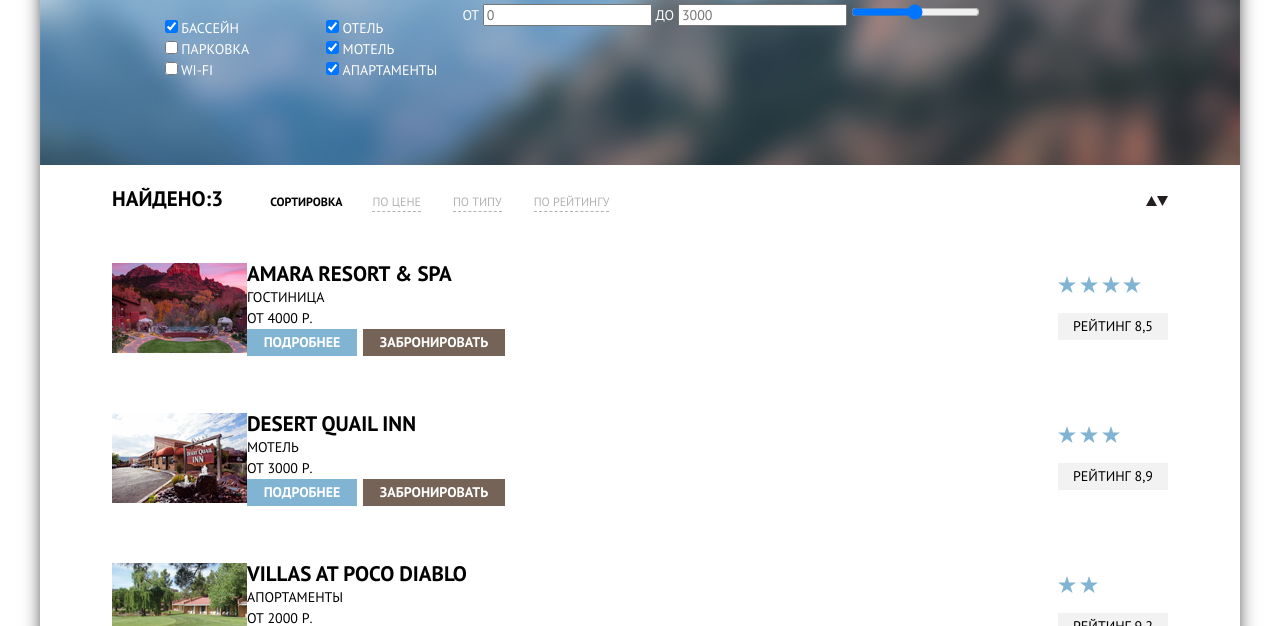
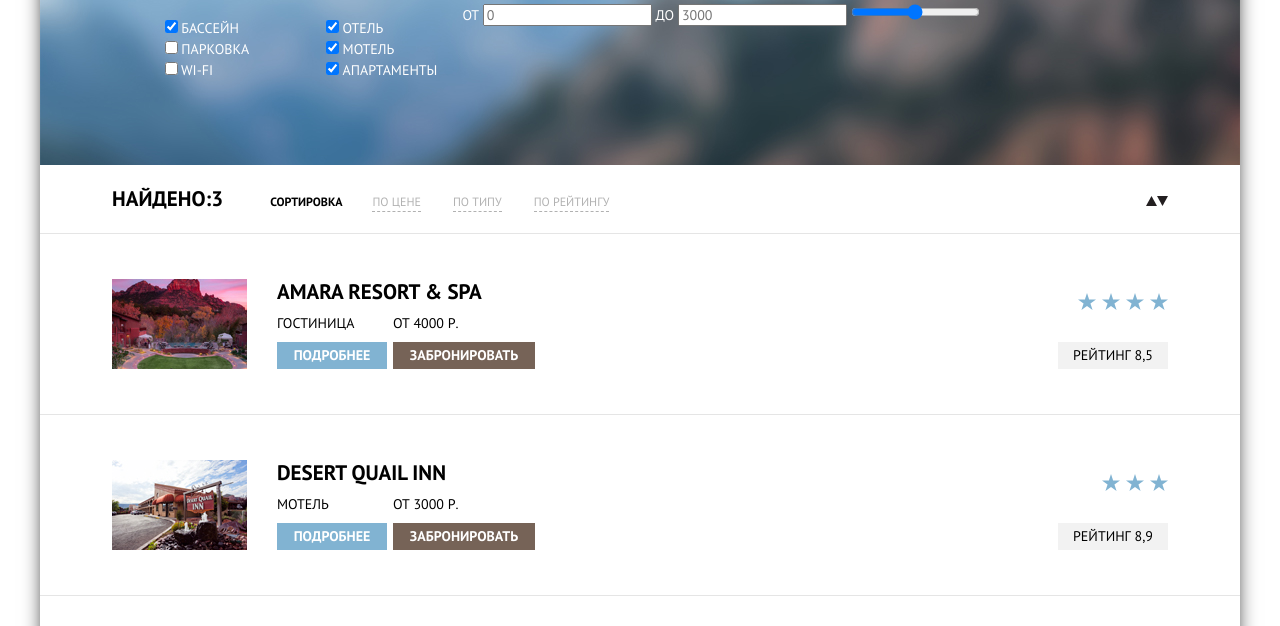
Before and after one commit to PavelZavgorodny/1135857-sedona-26, a plain HTML site: page hotels.html in a window 1280 px wide. Shown: the part 108-734 px from the top of the page. Drawn offline with Linux system fonts and the light colour scheme.

Commit message:
flex catalog

```diff
--- a/css/style.css
+++ b/css/style.css
@@ -124,7 +124,10 @@
 
 .advantage {
   display: flex;
+  flex-wrap: wrap;
   flex-direction: column;
+  align-content: flex-end;
+  align-items: flex-start;
   list-style: none;
   margin: 0;
   padding: 0;
@@ -140,7 +143,6 @@
 .advantage_item.expanded {
   display: flex;
   flex-wrap: wrap;
-  justify-content: space-between;
   background-color: #81b3d2;
   color: #ffffff;
   min-height: 256px;
@@ -158,6 +160,8 @@
 
 .photo_block img{
   display: block;
+  width: 100%;
+  height: auto;
 }
 
 .advantage_item h2 {
@@ -282,6 +286,10 @@
   background-color: #f2f2f2;
   font-weight: bold;
   color: #000000;
+}
+
+.booking_form label {
+  margin-top: 7px;
 }
 
 .date input {
@@ -436,26 +444,34 @@
   list-style: none;
 }
 
-.hotels {
+.hotels_list {
   margin: 0;
   padding: 0;
   list-style: none;
 }
 
-.hotels li {
+.hotels_list_item {
+  min-height: 150px;
   display: flex;
   align-items: center;
-  padding: 0 72px;
-  min-height: 150px;
+  padding: 45px 72px;
+  border-top: 1px solid #e5e5e5;
 }
 
-.hotels img {
+.hotels_list_item:last-child {
+  border-bottom: 1px solid #e5e5e5;
+}
+
+.hotels_list img {
   display: block;
+  margin-right: 30px;
 }
 
 .brief_description {
+  min-height: 90px;
   display: flex;
   flex-direction: column;
+  justify-content: space-between;
   font-size: 14px;
   line-height: 21px;
 }
@@ -477,8 +493,21 @@
 }
 
 .brief_description p {
-  display: inline-block;
   margin: 0;
+}
+
+p.hotels_type {
+  width: 110px;
+  margin-right: 6px;
+}
+
+.price {
+  width: 142px;
+}
+
+.characteristic {
+  display: flex;
+  flex-wrap: wrap;
 }
 
 .brief_description_buttons {
@@ -504,11 +533,21 @@
 }
 
 .rating_block {
+  display: flex;
+  flex-direction: column;
+  justify-content: space-between;
+  width: 110px;
+  min-height: 90px;
   margin-left: auto;
 }
 
-.rating_block img{
-  display: inline;
+.graphic_rating {
+  display: flex;
+  justify-content: flex-end;
+}
+
+.graphic_rating img {
+  margin: 0 0 0 6px;
 }
 
 .rating_text {
@@ -520,6 +559,7 @@
   text-align: center;
   background-color: #f2f2f2;
   padding-top: 3px;
+  margin: 0;
 }
 
 /* стили каталога*/
--- a/hotels.html
+++ b/hotels.html
@@ -87,22 +87,24 @@
           </ul>
         </section>
         <div class="result_block">
-          <ul class="hotels">
-            <li>
+          <ul class="hotels_list">
+            <li class="hotels_list_item">
               <div class="hotels_photo">
                 <img src="img/amara.jpg" alt="гостиница на закате в красных тонах, на фоне гор" width="135" height="90">
               </div>
               <div class="brief_description">
                 <h3 class="hotel_name">Amara resort & spa</h3>
+                  <div class="characteristic">
                     <p class="hotels_type">Гостиница</p>
                     <p class="price">от 4000 р.</p>
+                  </div>
                   <div class="brief_description_buttons">
                     <a class="detailed" href="">Подробнее</a>
                     <a class="ordered" href="">Забронировать</a>
                   </div>
               </div>
               <div class="rating_block">
-                <p>
+                <p class="graphic_rating">
                   <img src="img/star.svg" alt="4 звезды">
                   <img src="img/star.svg" alt="">
                   <img src="img/star.svg" alt="">
@@ -111,21 +113,23 @@
                 <p class="rating_text">рейтинг 8,5</p>
               </div>
             </li>
-            <li>
+            <li class="hotels_list_item">
               <div class="hotels_photo">
                 <img src="img/desert.jpg" alt=" вид мотеля и паркоки с въезда" width="135" height="90">
               </div>
               <div class="brief_description">
                 <h3 class="hotel_name">Desert quail inn</h3>
+                <div class="characteristic">
                   <p class="hotels_type">Мотель</p>
                   <p class="price">от 3000 р.</p>
+                </div>
                 <div class="brief_description_buttons">
                   <a class="detailed" href="">Подробнее</a>
                   <a class="ordered" href="">Забронировать</a>
                 </div>
               </div>
               <div class="rating_block">
-                <p>
+                <p class="graphic_rating">
                   <img src="img/star.svg" alt="3 звезды">
                   <img src="img/star.svg" alt="">
                   <img src="img/star.svg" alt="">
@@ -133,21 +137,23 @@
                 <p class="rating_text">рейтинг 8,9</p>
                 </div>
             </li>
-            <li>
+            <li class="hotels_list_item">
               <div class="hotels_photo">
                 <img src="img/pocod.jpg" alt="вилла в окружение деревьев с ухоженным газоном" width="135" height="90">
               </div>
               <div class="brief_description">
                 <h3 class="hotel_name">Villas at poco diablo</h3>
+                <div class="characteristic">
                   <p class="hotels_type">Апортаменты</p>
                   <p class="price">от 2000 р.</p>
+                </div>
                 <div class="brief_description_buttons">
                   <a class="detailed" href="">Подробнее</a>
                   <a class="ordered" href="">Забронировать</a>
                 </div>
               </div>
               <div class="rating_block">
-                <p>
+                <p class="graphic_rating">
                   <img src="img/star.svg" alt="2 звезды">
                   <img src="img/star.svg" alt="">
                 </p>
```
Also changed, not shown: index.html (+1 -0 lines). Lines whose indentation alone changed are shown as unchanged.
